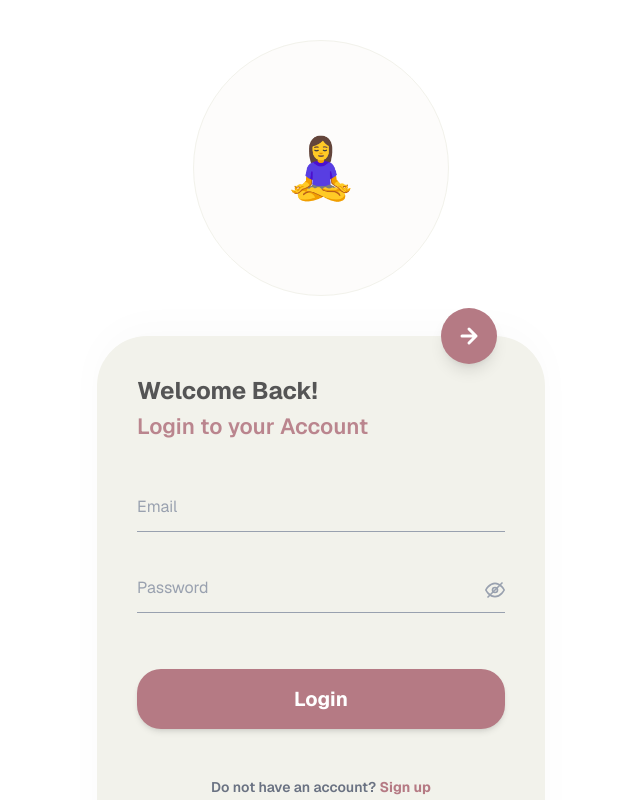
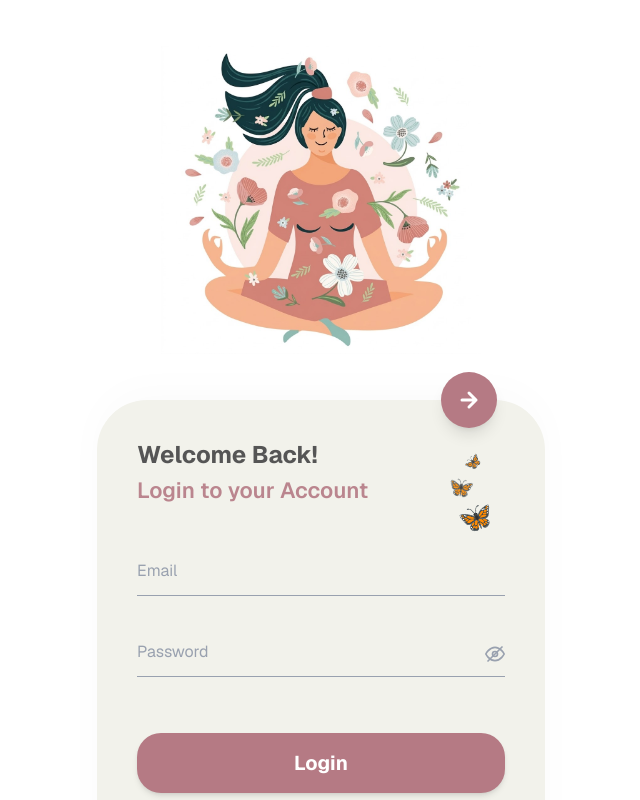
Before and after one commit to MBrunner7/Keep_Growing, a Next.js app in the folder keep-growing/: page /login in a window 1280 px wide. Shown: the top 800 px of the page, without its empty margins (319-959 px from the left). Built offline with nearby package versions, Linux system fonts and the light colour scheme; no server answers.

Commit message:
Login_bilder

```diff
--- a/keep-growing/src/app/(auth)/login/page.tsx
+++ b/keep-growing/src/app/(auth)/login/page.tsx
@@ -1,4 +1,5 @@
 import Link from 'next/link';
+import Image from 'next/image';
 import LoginForm from './login-form';
 import { createClient } from '@/lib/supabase/server';
 import { redirect } from 'next/navigation';
@@ -8,11 +9,9 @@ export default async function LoginPage({
 }: {
   searchParams: Promise<{ error?: string; message?: string }>;
 }) {
-  // 1. Auth-Check: Prüfen, ob der User bereits eine aktive Session hat
   const supabase = await createClient();
   const { data: { user } } = await supabase.auth.getUser();
 
-  // 2. Wenn eingeloggt, direkt zum Dashboard schicken
   if (user) {
     redirect('/dashboard');
   }
@@ -23,15 +22,23 @@ export default async function LoginPage({
     <main className="min-h-screen bg-white flex flex-col items-center justify-end font-[family-name:var(--font-geist-sans)]">
 
       {/* Illustrations-Bereich oben */}
-      <div className="flex-1 flex items-center justify-center w-full p-10">
-        <div className="relative w-64 h-64 flex items-center justify-center">
-          <div className="w-full h-full bg-[#fdfcfb] rounded-full border border-[#f2f2eb] flex items-center justify-center">
-            <span className="text-6xl">🧘‍♀️</span>
+      <div className="flex-1 flex items-center justify-center w-full p-10 relative">
+        <div className="relative w-80 h-80 flex items-center justify-center">
+          <div className="absolute w-72 h-72 bg-[#fdfcfb] rounded-full border border-[#f2f2eb]" />
+
+          <div className="relative z-10 w-full h-full">
+            <Image
+              src="/images/Yoga_Frau.jpg"
+              alt="Yoga Illustration"
+              fill
+              className="object-contain"
+              priority
+            />
           </div>
         </div>
       </div>
 
-      {/* Login Container (Beige aus Mockup) */}
+      {/* Login Container (Beige) */}
       <div className="bg-[#f2f2eb] w-full max-w-md rounded-t-[50px] p-10 pb-12 shadow-[0_-10px_40px_rgba(0,0,0,0.02)] relative">
 
         {/* Schwebender Pfeil-Button */}
@@ -41,7 +48,21 @@ export default async function LoginPage({
           </svg>
         </div>
 
-        {/* Header - Exakt wie im Mockup */}
+        {/* Schmetterling Emojis - Kompakt & verschiedene Richtungen */}
+        <div className="absolute right-12 top-14 pointer-events-none select-none">
+          <div className="relative w-12 h-16">
+            {/* Oberster: klein & nach links geneigt */}
+            <span className="absolute -top-1 right-4 text-[14px] -rotate-[35deg] opacity-90">🦋</span>
+
+            {/* Mittlerer: mittel & nach rechts geneigt */}
+            <span className="absolute top-4 right-6 text-[20px] rotate-[20deg] opacity-90">🦋</span>
+
+            {/* Unterster: am größten & leicht nach links geneigt */}
+            <span className="absolute top-10 right-1 text-[28px] -rotate-[10deg] opacity-100">🦋</span>
+          </div>
+        </div>
+
+        {/* Header - Welcome Back! */}
         <div className="mb-10 text-left">
           <h1 className="text-[24px] font-bold text-[#555555] leading-tight mb-1">
             Welcome Back!
@@ -64,7 +85,6 @@ export default async function LoginPage({
           </div>
         )}
 
-        {/* LoginForm */}
         <div className="w-full">
           <LoginForm />
         </div>
```
Also changed, not shown: keep-growing/public/images/Yoga_Frau.jpg (added).
